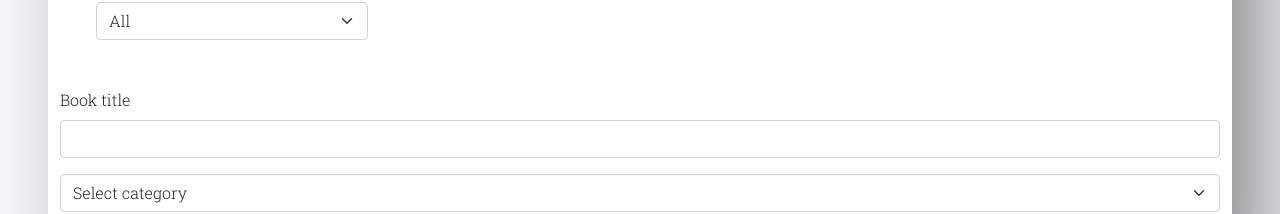
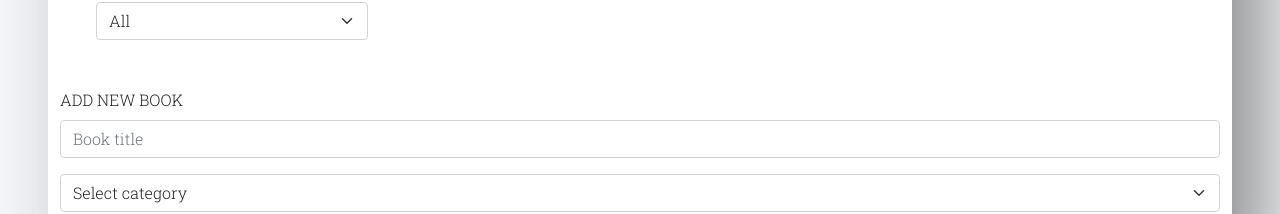
Before and after one commit to Diegodsha/Magic-Books, a React (Create React App) app: page / in a window 1280 px wide. Shown: the part 349-563 px from the top of the page. Built offline with nearby package versions, Linux system fonts and the light colour scheme.

Commit message:
Add id on submit

```diff
--- a/src/Container/ BooksForm.js
+++ b/src/Container/ BooksForm.js
@@ -2,7 +2,7 @@
 import React, { useState } from 'react';
 import { useDispatch } from 'react-redux';
 import { createAction } from '../Actions/index';
-import { idGenerator } from '../Helpers/helpers';
+import { idGenerator, randNum } from '../Helpers/helpers';
 
 const categories = [
   'Action',
@@ -41,7 +41,7 @@ const BookForm = () => {
       return;
     }
 
-    dispatch(createAction({ ...Book, id: idGenerator() }));
+    dispatch(createAction({ ...Book, id: idGenerator(), progress: randNum() }));
     setBook((state) => ({ ...state, title: '', category: '' }));
   };
 
@@ -49,13 +49,14 @@ const BookForm = () => {
     <form onSubmit={handleSubmit} className="col-12">
       <div className="mb-3">
         <label htmlFor="bookTitle" className="form-label">
-          Book title
+          ADD NEW BOOK
         </label>
         <input
           type="text"
           className="form-control"
           id="bookTitle"
           value={Book.title}
+          placeholder="Book title"
           onChange={handleChange}
         />
       </div>
```
